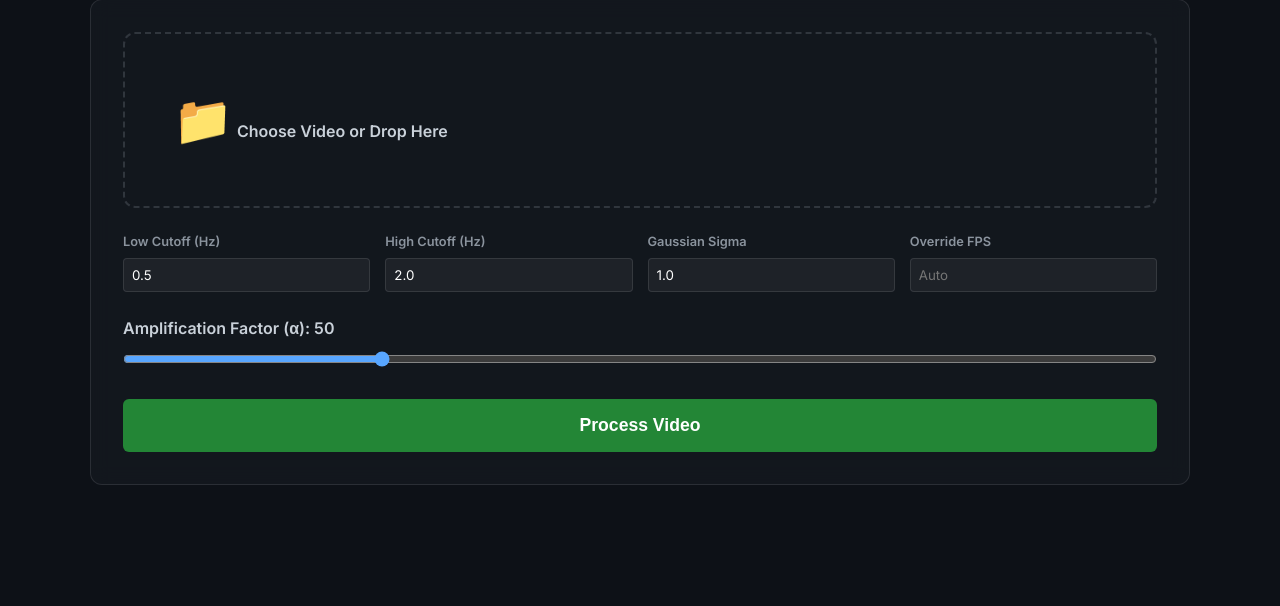
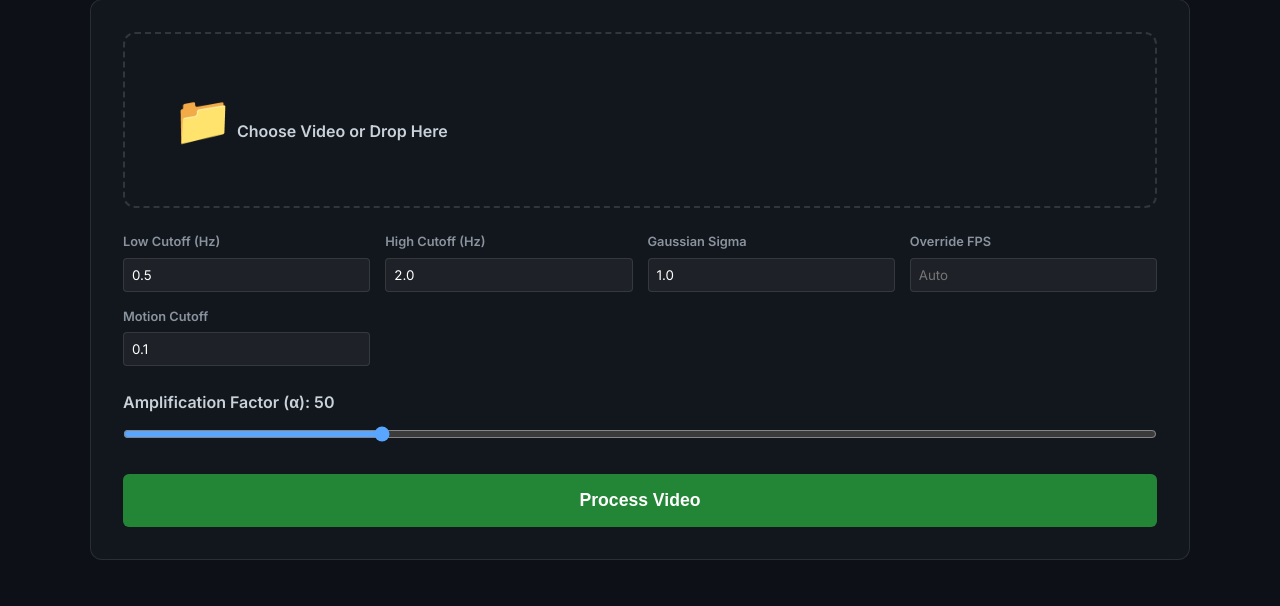
Before and after one commit to naminduranathunga/cuda-1d-motion-amplification, a Flask app: page / in a window 1280 px wide. Shown: the part 179-785 px from the top of the page. Before the commit the page ends 664 px from the top, so only its background shows below. Run offline with Flask 3, Linux system fonts and the light colour scheme; parts of the project's set-up code (start-up, migrations or seed data) failed here and were passed over.

Commit message:
feat: Introduce a motion cutoff threshold for amplification and track maximum motion magnitude.

```diff
--- a/python/server.py
+++ b/python/server.py
@@ -32,6 +32,7 @@ def upload_file():
     sigma = float(request.form.get('sigma', 1.0))
     low_freq = float(request.form.get('low_freq', 0.5))
     high_freq = float(request.form.get('high_freq', 2.0))
+    threshold = float(request.form.get('threshold', 0.1))
     fps = request.form.get('fps')
     if fps:
         fps = float(fps)
@@ -50,7 +51,7 @@ def upload_file():
 
     # Process the video
     try:
-        metrics = process_video(input_path, output_path, alpha, sigma, low_freq, high_freq, fps)
+        metrics = process_video(input_path, output_path, alpha, sigma, low_freq, high_freq, threshold, fps)
 
         # Transcode BOTH to H.264 for web compatibility
         import imageio_ffmpeg
@@ -78,7 +79,8 @@ def upload_file():
                 'temporal_filter': float(metrics[3]),
                 'amplification': float(metrics[4]),
                 'device_to_host': float(metrics[5]),
-                'total': float(sum(metrics))
+                'max_magnitude': float(metrics[6]),
+                'total': float(sum(metrics[:6]))
             }
         })
     except Exception as e:
@@ -175,16 +177,52 @@ def get_frequency_spectrum():
 
     # Compute FFT
     n = len(intensities)
+    y = np.array(intensities)
     # Detrend
-    intensities = np.array(intensities) - np.mean(intensities)
-    fft_vals = np.fft.rfft(intensities)
+    y_detrend = y - np.mean(y)
+
+    # Calculate Max Motion Magnitude using same IIR logic as GPU
+    # Get parameters from request or defaults
+    data = request.json
+    try:
+        low_f = float(data.get('low_freq', 0.5))
+        high_f = float(data.get('high_freq', 2.0))
+    except:
+        low_f, high_f = 0.5, 2.0
+
+    def freq_to_alpha(f, fs):
+        w = 2 * np.pi * f / fs
+        return w / (1 + w)
+
+    alpha_l = freq_to_alpha(low_f, fps)
+    alpha_h = freq_to_alpha(high_f, fps)
+
+    # Simulation of the CUDA temporal_filter_kernel + amplify_kernel
+    low_pass = 0.0
+    high_pass = 0.0
+    max_mag = 0.0
+
+    # The intensities are essentially the "gray" values scaled to [0, 255] by OpenCV
+    # We should normalize to [0, 1] to match the GPU pipeline
+    y_norm = y / 255.0
+
+    for val in y_norm:
+        # low_pass = (1 - alpha_l) * low_pass + alpha_l * val
+        low_pass = low_pass + alpha_l * (val - low_pass)
+        # high_pass = (1 - alpha_h) * high_pass + alpha_h * val
+        high_pass = high_pass + alpha_h * (val - high_pass)
+
+        filtered = high_pass - low_pass
+        max_mag = max(max_mag, abs(filtered))
+
+    fft_vals = np.fft.rfft(y_detrend)
     fft_freqs = np.fft.rfftfreq(n, d=1.0/fps)
-
     magnitudes = np.abs(fft_vals)
 
     return jsonify({
         'frequencies': fft_freqs.tolist(),
-        'magnitudes': magnitudes.tolist()
+        'magnitudes': magnitudes.tolist(),
+        'max_roi_magnitude': float(max_mag)
     })
 
 if __name__ == '__main__':
--- a/python/static/script.js
+++ b/python/static/script.js
@@ -170,7 +170,9 @@ document.addEventListener('DOMContentLoaded', () => {
                 headers: { 'Content-Type': 'application/json' },
                 body: JSON.stringify({
                     video_path: currentInputUrl,
-                    roi: mappedRoi
+                    roi: mappedRoi,
+                    low_freq: parseFloat(document.getElementById('low-freq').value),
+                    high_freq: parseFloat(document.getElementById('high-freq').value)
                 })
             });
             const data = await response.json();
@@ -178,6 +180,10 @@ document.addEventListener('DOMContentLoaded', () => {
                 freqChart.data.labels = data.frequencies.map(f => f.toFixed(2));
                 freqChart.data.datasets[0].data = data.magnitudes;
                 freqChart.update();
+
+                if (data.max_roi_magnitude !== undefined) {
+                    document.getElementById('metric-roi-max').textContent = data.max_roi_magnitude.toFixed(4);
+                }
             }
         } catch (e) { console.error(e); }
     };
@@ -214,6 +220,7 @@ document.addEventListener('DOMContentLoaded', () => {
                 document.getElementById('metric-temp').textContent = `${data.metrics.temporal_filter.toFixed(3)} ms`;
                 document.getElementById('metric-amp').textContent = `${data.metrics.amplification.toFixed(3)} ms`;
                 document.getElementById('metric-total').textContent = `${data.metrics.total.toFixed(3)} ms`;
+                document.getElementById('metric-max-mag').textContent = data.metrics.max_magnitude.toFixed(4);
 
                 // Update players
                 currentInputUrl = data.input_url;
--- a/python/templates/index.html
+++ b/python/templates/index.html
@@ -46,6 +46,10 @@
                                 <label for="user-fps">Override FPS</label>
                                 <input type="number" id="user-fps" name="fps" step="0.01" placeholder="Auto">
                             </div>
+                            <div class="input-item">
+                                <label for="threshold-val">Motion Cutoff</label>
+                                <input type="number" id="threshold-val" name="threshold" step="0.001" value="0.1">
+                            </div>
                         </div>
                         <div class="form-group">
                             <label for="alpha-range">Amplification Factor (α): <span id="alpha-val">50</span></label>
@@ -86,6 +90,14 @@
                     <div class="metric-card glass highlight">
                         <span class="label">Total GPU Time</span>
                         <span id="metric-total" class="value">0.00 ms</span>
+                    </div>
+                    <div class="metric-card glass highlight">
+                        <span class="label">Max Motion Mag</span>
+                        <span id="metric-max-mag" class="value">0.0000</span>
+                    </div>
+                    <div class="metric-card glass highlight" id="roi-metric-card">
+                        <span class="label">ROI Max Motion</span>
+                        <span id="metric-roi-max" class="value">0.0000</span>
                     </div>
                 </div>
 
```
Also changed, not shown: python/main.py (+7 -2 lines), 5 other files.
